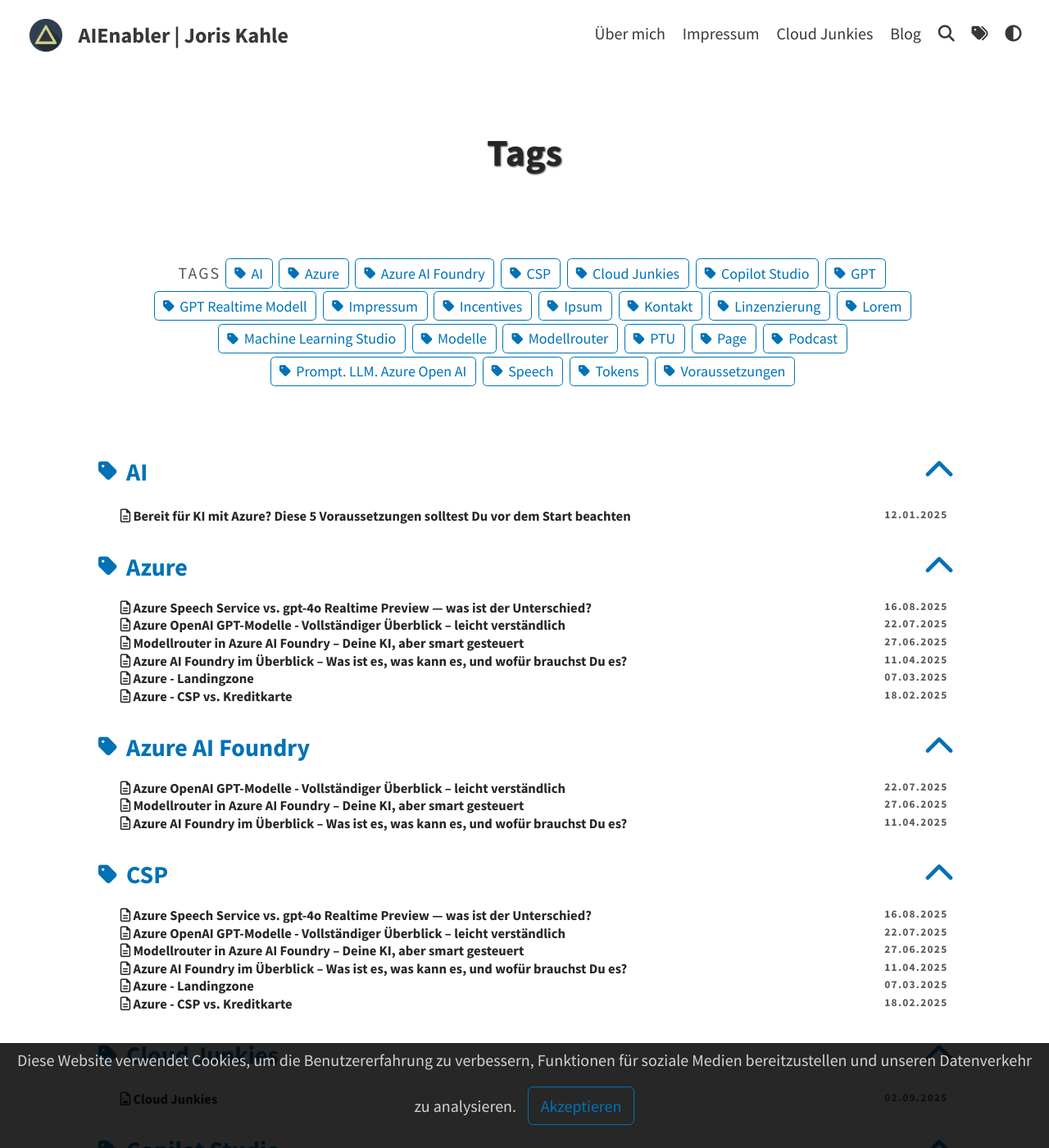
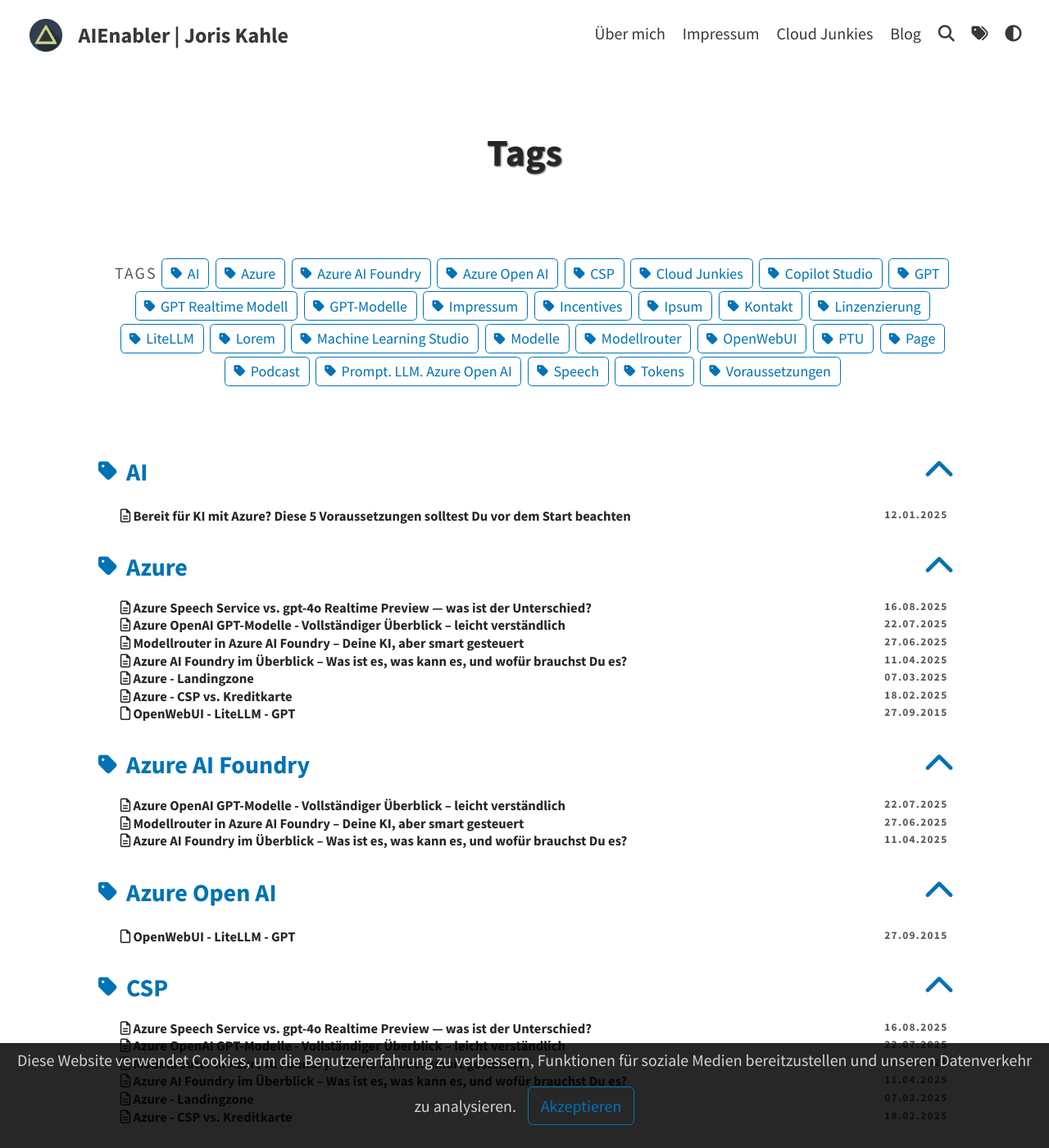
Before and after one commit to joriskahle007/joriskahle007.github.io, a Jekyll site: the page built from pages/tags.md, in a window 1280 px wide and 1400 px high. Shown: the whole window at 82% size. Built offline with Jekyll 4.4.1, drawn with Linux system fonts in a browser that asks for light colours; a script that is not in the unit is left out; some of the changed text lies outside the part shown.

Commit message:
Update and rename cake.md to OpenWebUI.md

```diff
--- a/_portfolio/cake.md
+++ b/_portfolio/OpenWebUI.md
@@ -1,10 +1,10 @@
 ---
 layout: post
-title: Cake
-feature-img: "assets/img/portfolio/cake.png"
-img: "assets/img/portfolio/cake.png"
+title: OpenWebUI - LiteLLM - GPT
+feature-img: "assets/img/portfolio/open.png"
+img: "assets/img/portfolio/open.png"
 date: 27 September 2015
-tags: [Lorem, Ipsum]
+tags: [OpenWebUI, GPT-Modelle, Azure, Azure Open AI, LiteLLM]
 ---
 
 Sed ut perspiciatis unde omnis iste natus error sit voluptatem accusantium doloremque laudantium,
```
